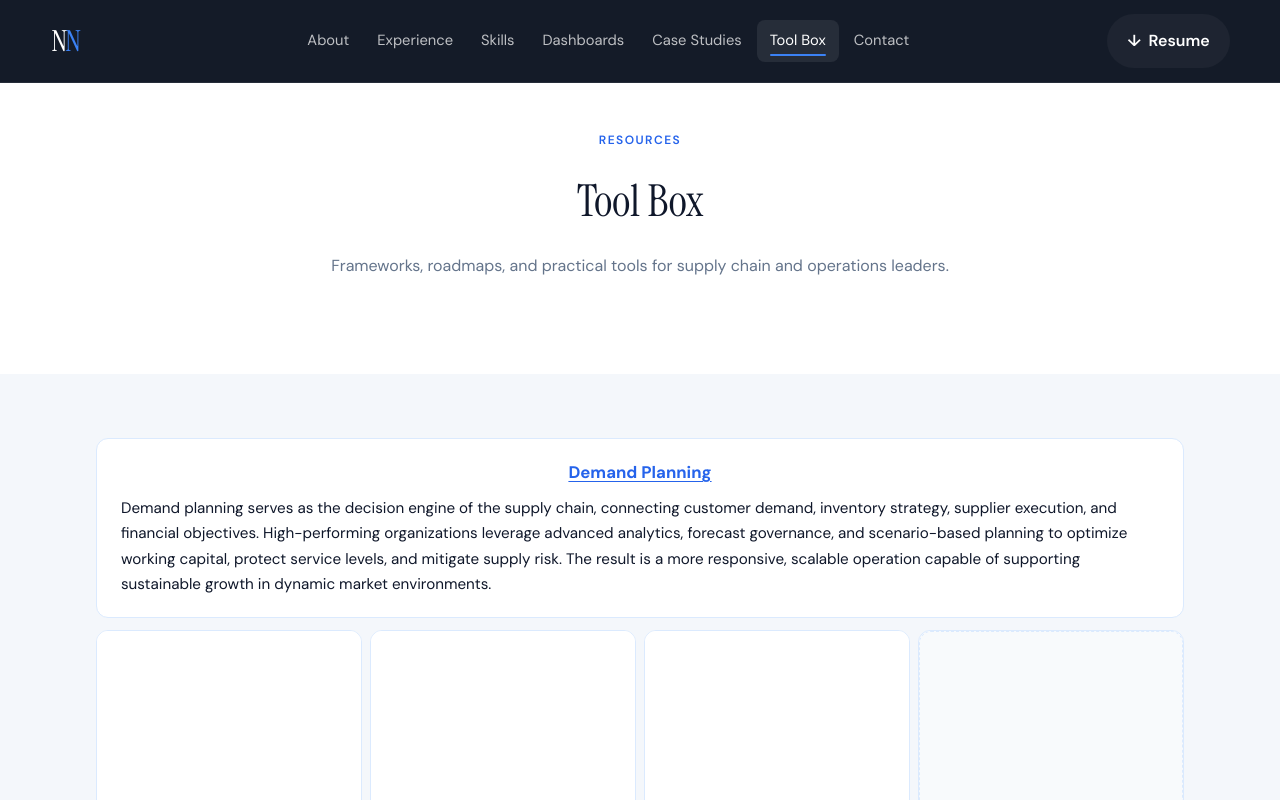
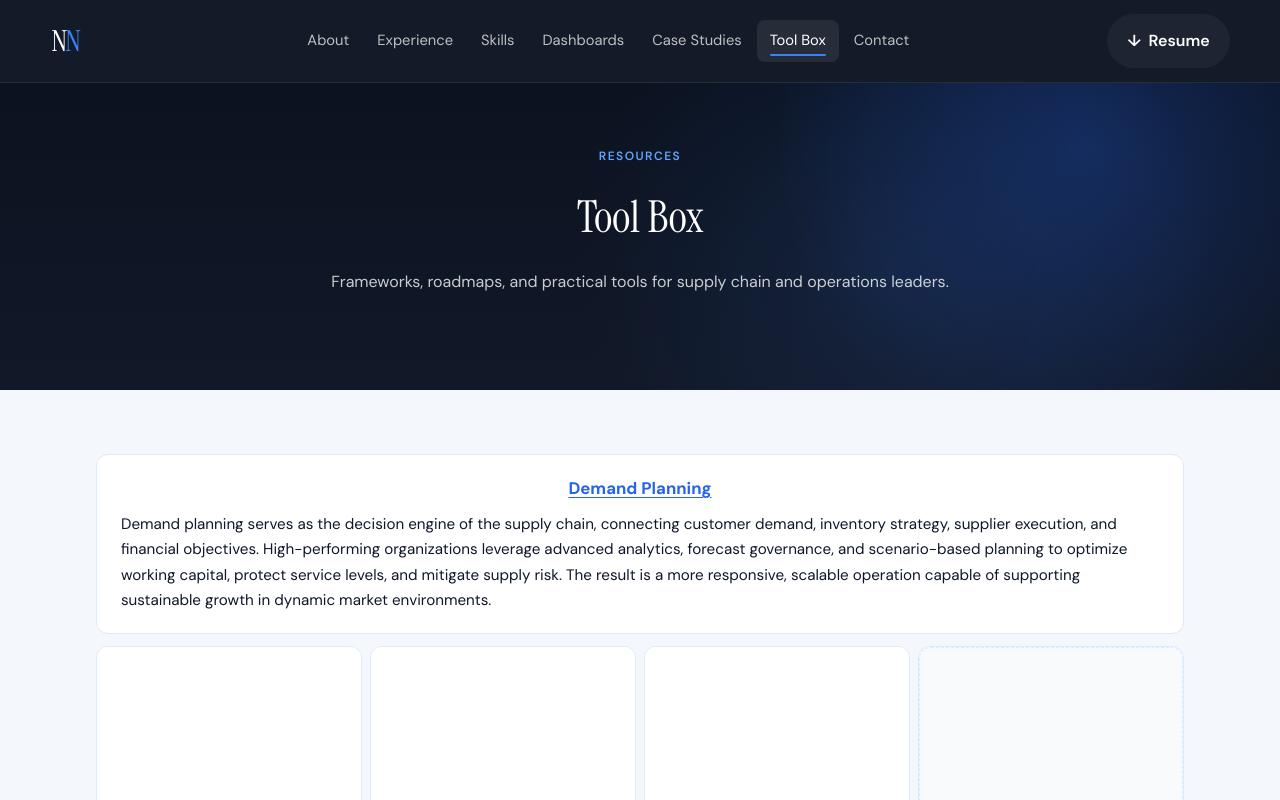
Before and after one commit to CaptianBoredASF/Website, a React (Vite) app: page /toolbox in a window 1280 px wide. Shown: the top 800 px of the page. Built offline with nearby package versions, Linux system fonts and the light colour scheme.

Commit message:
Match page hero backgrounds to homepage blue header

```diff
--- a/src/index.css
+++ b/src/index.css
@@ -143,13 +143,34 @@ a:hover {
 }
 
 /* Hero */
-.hero {
-  padding: 4rem 0 5rem;
+.hero,
+.page-hero {
   background:
     radial-gradient(circle at 85% 20%, rgba(37, 99, 235, 0.28), transparent 28%),
     radial-gradient(circle at 70% 60%, rgba(59, 130, 246, 0.12), transparent 35%),
     linear-gradient(180deg, var(--hero-bg) 0%, var(--hero-bg-alt) 100%);
   color: #fff;
+}
+
+.hero {
+  padding: 4rem 0 5rem;
+}
+
+.page-hero {
+  padding-top: 3rem;
+  padding-bottom: 4rem;
+}
+
+.page-hero .eyebrow {
+  color: #60a5fa;
+}
+
+.page-hero .section-title {
+  color: #fff;
+}
+
+.page-hero .section-lead {
+  color: rgba(255, 255, 255, 0.78);
 }
 
 .hero-grid {
@@ -545,10 +566,6 @@ a:hover {
   font-weight: 600;
   color: var(--accent);
   margin: 0 0 1rem;
-}
-
-.page-hero {
-  padding-top: 3rem;
 }
 
 .page-hero-inner {
```
